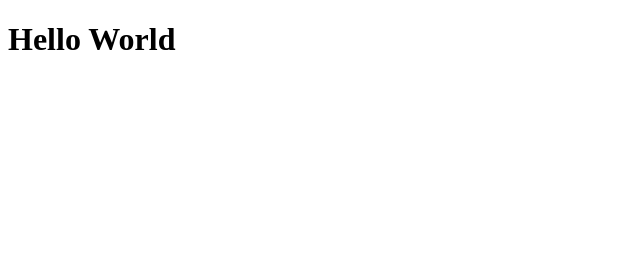
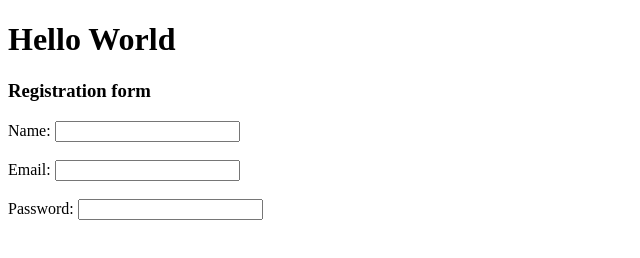
Before and after one commit to OtemaJohn-pydev/trials, a plain HTML site: page index.html in a window 1280 px wide. Shown: the whole page, without its empty margins (0-640 px from the left). Drawn offline with Linux system fonts and the light colour scheme.

Commit message:
My updates

```diff
--- a/index.html
+++ b/index.html
@@ -7,5 +7,15 @@
 </head>
 <body>
     <h1>Hello World</h1>
+
+    <form action="">
+        <h3>Registration form</h3>
+        <label for="name">Name:</label>
+        <input type="text" id="name" name="name" required><br><br>
+        <label for="email">Email:</label>
+        <input type="email" id="email" name="email" required><br><br>
+        <label for="password">Password:</label>
+        <input type="password" id="password" name="password" required>
+    </form>
 </body>
 </html>
```
